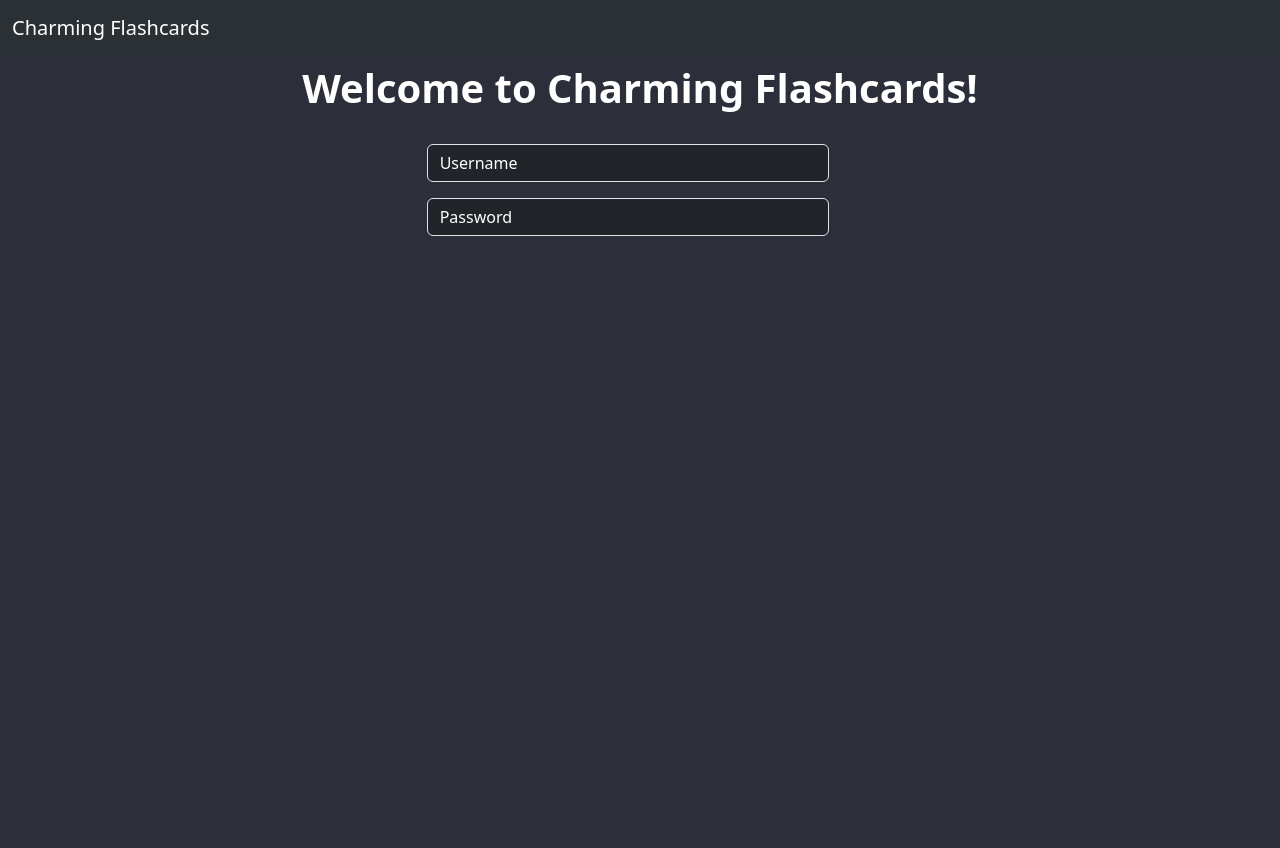
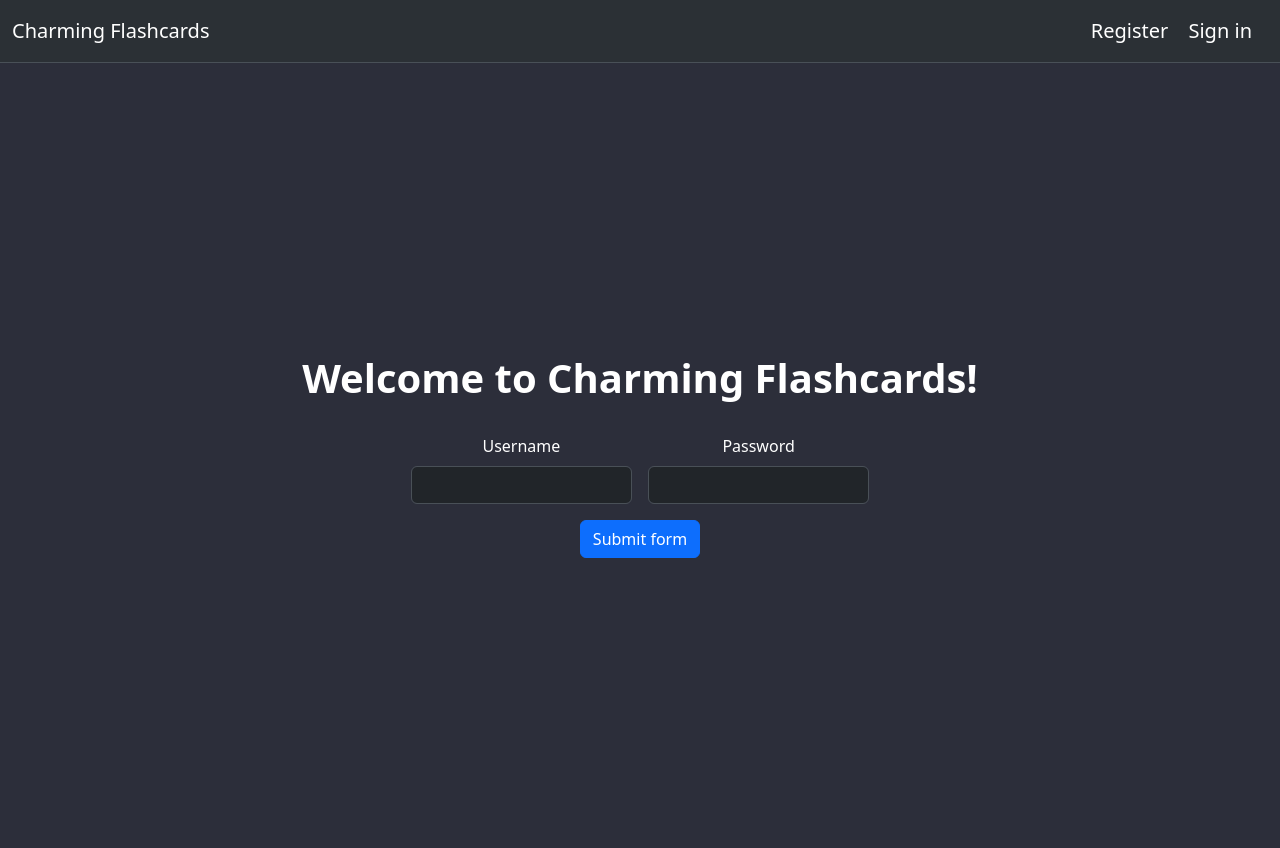
Before and after one commit to wongjoshua2005/Flashcard-Web-Application, a Flask app: page / in a window 1280 px wide. Before the commit the page ends 236 px from the top, so only its background shows below. Run offline with Flask 3, Linux system fonts and the light colour scheme.

Commit message:
Added modifications to Username and password fields
I added some modifications to make the
fields not be able to enter blanks. In addition,
I will be checking for that when I add them
into the database.

```diff
--- a/static/styles.css
+++ b/static/styles.css
@@ -2,6 +2,16 @@ p
 {
     padding: 10px;
     color: white;
+}
+
+label
+{
+    color: white;
+}
+
+.custom-width
+{
+    width: 50px;
 }
 
 /* Make the input placeholder white when having dark background */
--- a/templates/index.html
+++ b/templates/index.html
@@ -1,16 +1,45 @@
 {% extends "layout.html" %}
 
 {% block body %}
-    <p class="text-center fs-1 fw-bold">
-        Welcome to Charming Flashcards!
-    </p>
+<!-- Puts all the content into the center of the page -->
+<div class="d-flex justify-content-center align-items-center" style="height: 100vh">
 
-    <form action="/register" method="post">
-        <div class="row justify-content-center input-group">
-            <div class="col-md-4">
-                <input type="text" class="form-control bg-dark text-light dark-placeholder mb-3" placeholder="Username">
-                <input type="text" class="form-control bg-dark text-light dark-placeholder mb-3" placeholder="Password">
+    <div class="text-center">
+        <p class="text-center fs-1 fw-bold">
+            Welcome to Charming Flashcards!
+        </p>
+
+        <!-- Centers the input fields below the text -->
+        <form class="row justify-content-center g-3 needs-validation">
+
+            <!-- Username section -->
+            <div class="col-md-4" data-bs-theme="dark">
+                <label for="username" class="form-label">Username</label>
+
+                <div class="input-group has-validation">
+                    <input type="text" class="form-control" id="validationCustomUsername"
+                        aria-describedby="inputGroupPrepend" required>
+                </div>
             </div>
-        </div>
-    </form>
+
+            <!-- Password section -->
+            <div class="col-md-4" data-bs-theme="dark">
+                <label for="password" class="form-label">Password</label>
+
+                <div class="input-group has-validation">
+                    <input type="text" class="form-control" id="validationCustomUsername"
+                        aria-describedby="inputGroupPrepend" required>
+                </div>
+            </div>
+
+            <!-- Submits information -->
+            <div class="col-12">
+                <button class="btn btn-primary" type="submit">Submit form</button>
+            </div>
+
+        </form>
+
+    </div>
+
+</div>
 {% endblock %}
--- a/templates/layout.html
+++ b/templates/layout.html
@@ -11,9 +11,14 @@
     </head>
 
     <body style="background-color: #2C2E3A">
-        <nav class="navbar fixed-top bg-body-tertiary" data-bs-theme="dark">
+        <nav class="navbar fixed-top bg-body-tertiary border-bottom" data-bs-theme="dark">
             <div class="container-fluid">
-              <a class="navbar-brand" href="#">Charming Flashcards</a>
+              <a class="navbar-brand">Charming Flashcards</a>
+
+              <span class="navbar-text">
+                <a class="navbar-brand" href="#">Register</a>
+                <a class="navbar-brand" href="#">Sign in</a>
+              </span>
             </div>
           </nav>
 
```
